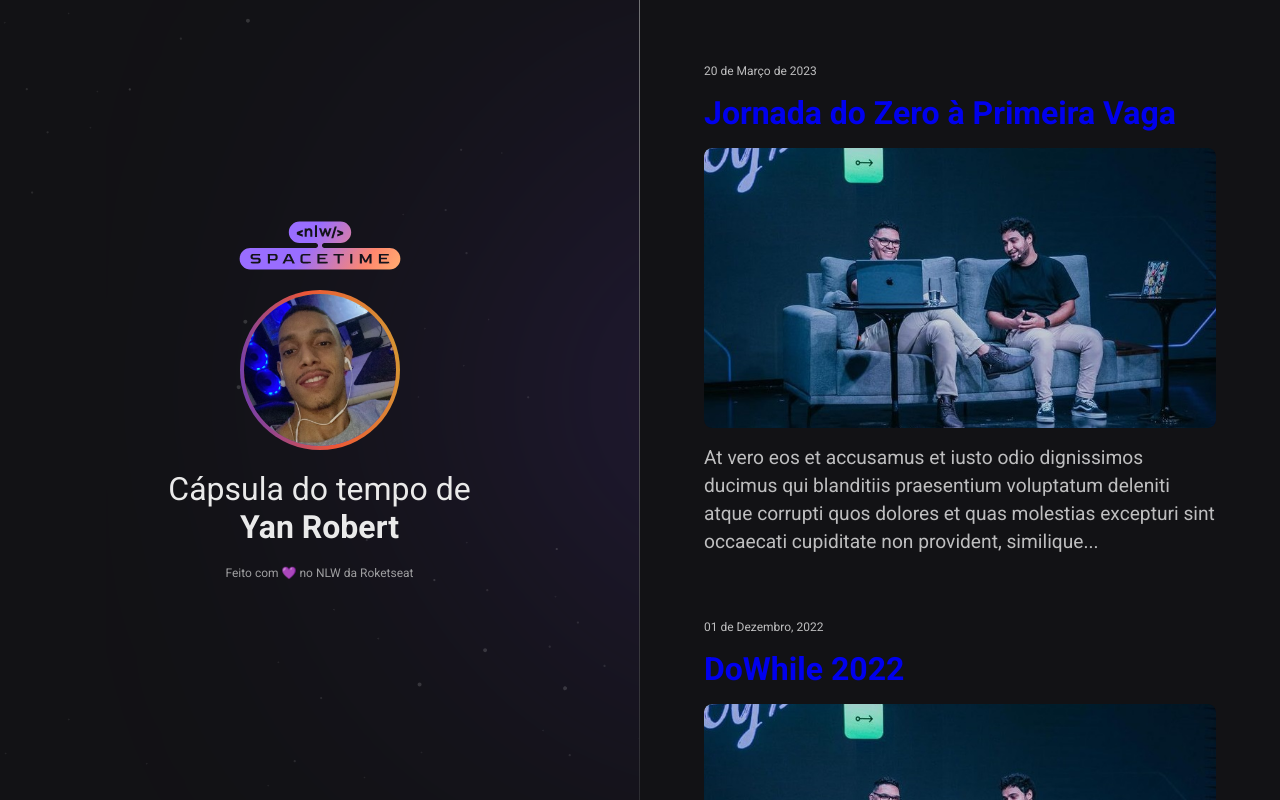
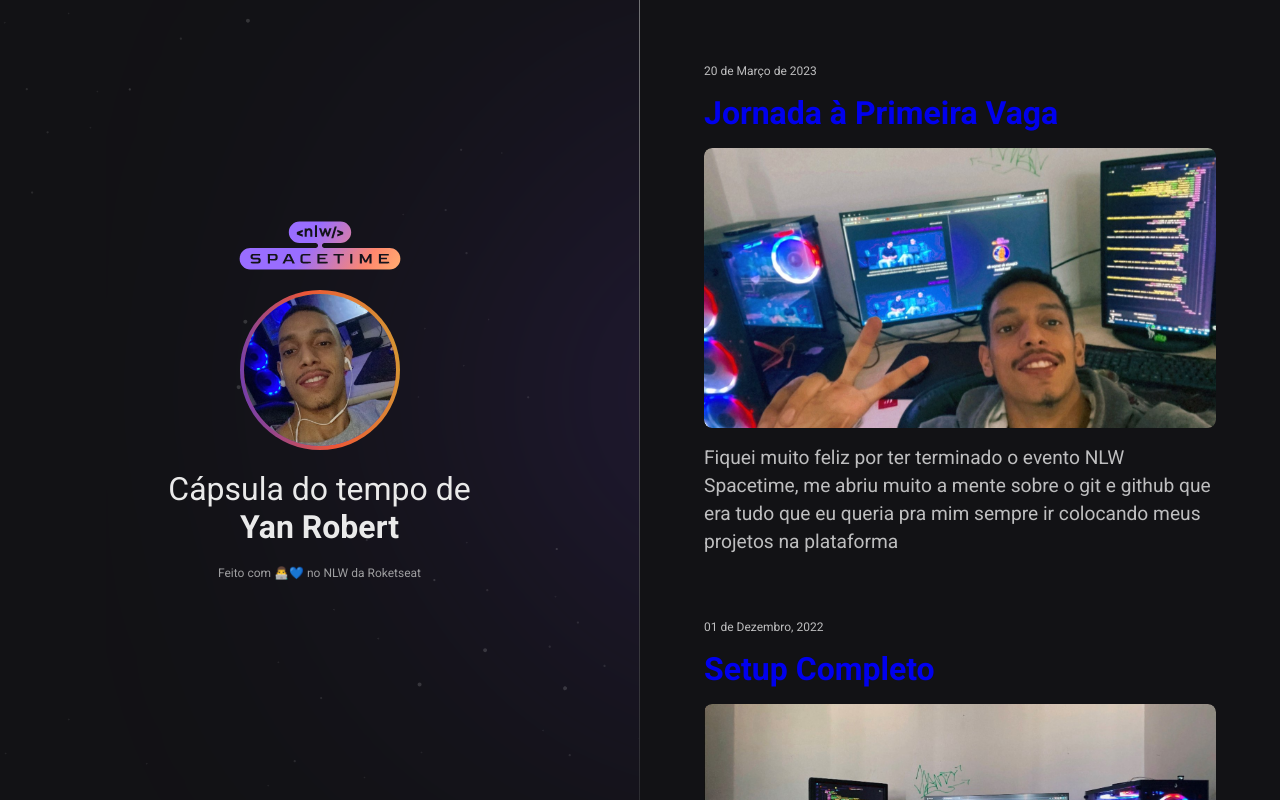
Before and after one commit to yanrobert10/nlw-spacetime, a plain HTML site: page index.html in a window 1280 px wide. Drawn offline with Linux system fonts and the light colour scheme.

Commit message:
finished nlwSpacetime

```diff
--- a/index.html
+++ b/index.html
@@ -20,7 +20,7 @@
                 <strong>Yan Robert</strong>
             </p>
 
-            <span>Feito com 💜 no NLW da Roketseat</span>
+            <span>Feito com 👨‍💻💙 no NLW da Roketseat</span>
 
         </aside>
         <nav>
@@ -30,14 +30,14 @@
             href="https://www.rocketseat.com.br/?utm_source=google&utm_medium=cpc&utm_campaign=lead&utm_term=perpetuo&utm_content=institucional-lead-home-texto-lead-brandkws-none-none-institucional-none-none-br-google&gclid=CjwKCAjw__ihBhADEiwAXEazJoEvwWixf8p-bLmkFkyjnc5HD5b7KCy67JlTz-jEMj7PhAdTvGedjxoCXmAQAvD_BwE"
             >
                 <small>20 de Março de 2023</small>
-                <h1>Jornada do Zero à Primeira Vaga</h1>
+                <h1>Jornada à Primeira Vaga</h1>
                 <div>
                     <img
-                    src="./assets/jornada.png"
+                    src="./assets/setupYan.png"
                     alt="Rodrimo e Mayk apresentando o evento Jornada do Zero à Primeira Vaga"
                     />
                 </div>
-                <p>At vero eos et accusamus et iusto odio dignissimos ducimus qui blanditiis praesentium voluptatum deleniti atque corrupti quos dolores et quas molestias excepturi sint occaecati cupiditate non provident, similique...</p>
+                <p>Fiquei muito feliz por ter terminado o evento NLW Spacetime, me abriu muito a mente sobre o git e github que era tudo que eu queria pra mim sempre ir colocando meus projetos na plataforma</p>
             </a>
 
             <a
@@ -46,31 +46,16 @@
             href="https://www.rocketseat.com.br/?utm_source=google&utm_medium=cpc&utm_campaign=lead&utm_term=perpetuo&utm_content=institucional-lead-home-texto-lead-brandkws-none-none-institucional-none-none-br-google&gclid=CjwKCAjw__ihBhADEiwAXEazJoEvwWixf8p-bLmkFkyjnc5HD5b7KCy67JlTz-jEMj7PhAdTvGedjxoCXmAQAvD_BwE"
             >
                 <small>01 de Dezembro, 2022</small>
-                <h1>DoWhile 2022</h1>
+                <h1>Setup Completo</h1>
                 <div>
                     <img
-                    src="./assets/jornada.png"
+                    src="./assets/setup.png"
                     alt="Rodrimo e Mayk apresentando o evento Jornada do Zero à Primeira Vaga"
                     />
                 </div>
-                <p>At vero eos et accusamus et iusto odio dignissimos ducimus qui blanditiis praesentium voluptatum deleniti atque corrupti quos dolores et quas molestias excepturi sint occaecati cupiditate non provident, similique...</p>
+                <p>Este ano tive uma conquista muito boa na minha vida, consegui dx meu setup do jeito que eu queria para desenvolver sites, daqui pra frente é so progresso</p>
             </a>
 
-            <a
-            class="memory"
-            target="_blank"
-            href="https://www.rocketseat.com.br/?utm_source=google&utm_medium=cpc&utm_campaign=lead&utm_term=perpetuo&utm_content=institucional-lead-home-texto-lead-brandkws-none-none-institucional-none-none-br-google&gclid=CjwKCAjw__ihBhADEiwAXEazJoEvwWixf8p-bLmkFkyjnc5HD5b7KCy67JlTz-jEMj7PhAdTvGedjxoCXmAQAvD_BwE"
-            >
-                <small>20 de Março de 2023</small>
-                <h1>Jornada do Zero à Primeira Vaga</h1>
-                <div>
-                    <img
-                    src="./assets/jornada.png"
-                    alt="Rodrimo e Mayk apresentando o evento Jornada do Zero à Primeira Vaga"
-                    />
-                </div>
-                <p>At vero eos et accusamus et iusto odio dignissimos ducimus qui blanditiis praesentium voluptatum deleniti atque corrupti quos dolores et quas molestias excepturi sint occaecati cupiditate non provident, similique...</p>
-            </a>
 
         </nav>
 
```
Also changed, not shown: assets/setup.png (added), assets/setupYan.png (added).
